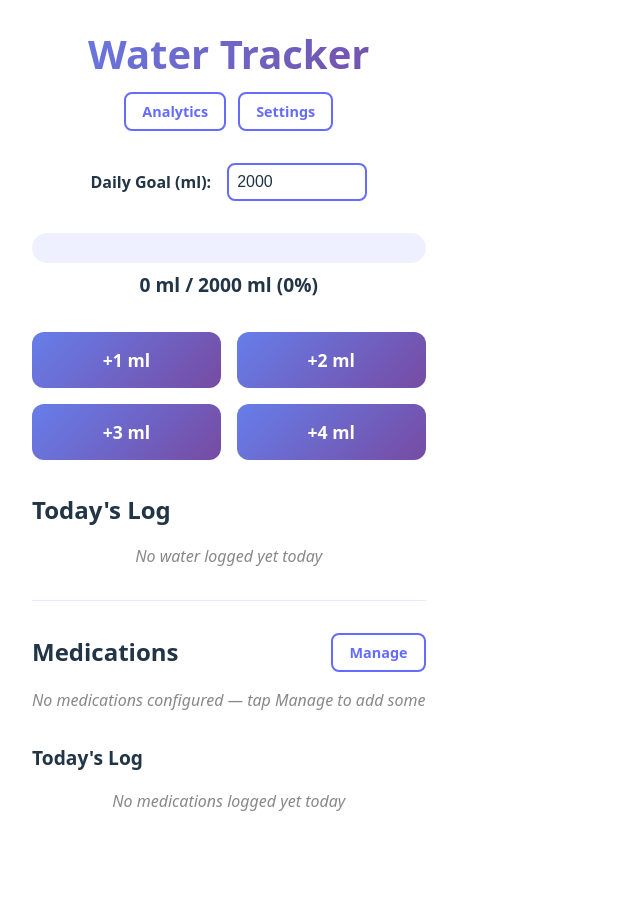
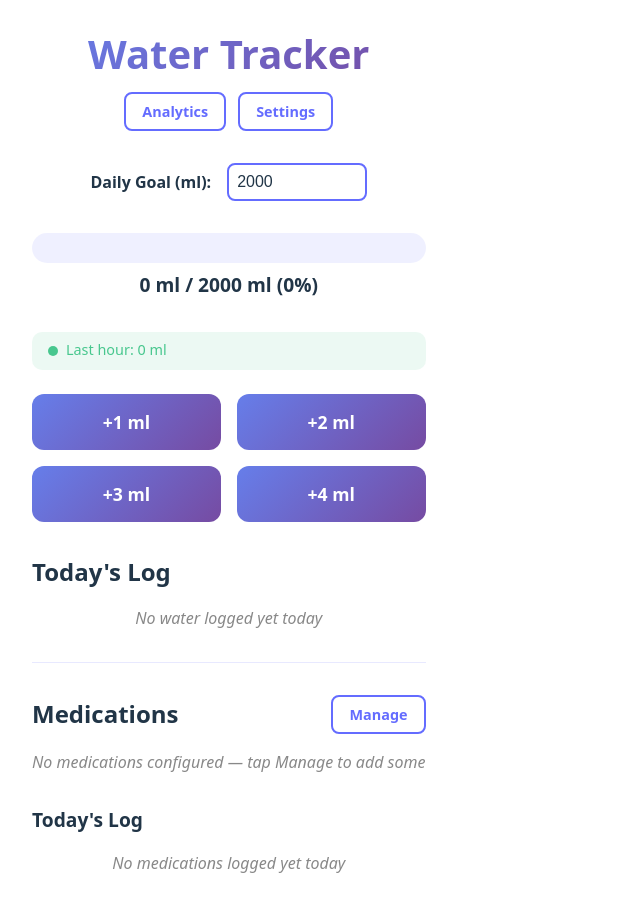
Before and after one commit to Provinite/water-tracker, a React (Vite) app: page / in a window 1280 px wide. Shown: the top 912 px of the page, without its empty margins (0-640 px from the left). Before the commit the page ends 861 px from the top, so only its background shows below. Built offline with nearby package versions, Linux system fonts and the light colour scheme.

Commit message:
Add hourly intake warning to prevent overhydration
Shows a colored indicator (green/yellow/red) between the progress bar
and add buttons displaying last-hour water consumption. Red warning
triggers at 4+ cups (~946ml) per hour with a pulsing dot animation.

```diff
--- a/src/App.css
+++ b/src/App.css
@@ -196,6 +196,54 @@ header h1 {
   margin: 0;
 }
 
+.hourly-indicator {
+  display: flex;
+  align-items: center;
+  gap: 0.5rem;
+  padding: 0.6rem 1rem;
+  border-radius: 10px;
+  margin-bottom: 1.5rem;
+  font-size: 0.9rem;
+  font-weight: 500;
+  transition: background 0.3s, color 0.3s;
+}
+
+.hourly-indicator.green {
+  background: rgba(72, 199, 142, 0.1);
+  color: #48c78e;
+}
+
+.hourly-indicator.yellow {
+  background: rgba(255, 183, 77, 0.15);
+  color: #ffb74d;
+}
+
+.hourly-indicator.red {
+  background: rgba(255, 75, 75, 0.15);
+  color: #ff4b4b;
+}
+
+.hourly-dot {
+  width: 10px;
+  height: 10px;
+  border-radius: 50%;
+  flex-shrink: 0;
+  background: currentColor;
+}
+
+.hourly-indicator.red .hourly-dot {
+  animation: pulse-dot 1.2s ease-in-out infinite;
+}
+
+@keyframes pulse-dot {
+  0%, 100% { opacity: 1; transform: scale(1); }
+  50% { opacity: 0.5; transform: scale(1.3); }
+}
+
+.hourly-text {
+  line-height: 1.3;
+}
+
 .buttons {
   display: grid;
   grid-template-columns: repeat(2, 1fr);
--- a/src/App.jsx
+++ b/src/App.jsx
@@ -137,6 +137,16 @@ function App() {
   const totalIntakeMl = waterIntake.reduce((sum, entry) => sum + entry.amount, 0)
   const progress = Math.min((totalIntakeMl / dailyGoalMl) * 100, 100)
 
+  const ONE_HOUR_MS = 60 * 60 * 1000
+  const YELLOW_THRESHOLD_ML = 500
+  const RED_THRESHOLD_ML = 946
+  const lastHourMl = waterIntake
+    .filter(e => Date.now() - new Date(e.timestamp).getTime() < ONE_HOUR_MS)
+    .reduce((sum, e) => sum + e.amount, 0)
+  const hourlyLevel = lastHourMl >= RED_THRESHOLD_ML ? 'red'
+    : lastHourMl >= YELLOW_THRESHOLD_ML ? 'yellow'
+    : 'green'
+
   const formatTime = (timestamp) => {
     return new Date(timestamp).toLocaleTimeString('en-US', {
       hour: 'numeric',
@@ -268,6 +278,15 @@ function App() {
         </p>
       </div>
 
+      <div className={`hourly-indicator ${hourlyLevel}`}>
+        <span className="hourly-dot" />
+        <span className="hourly-text">
+          Last hour: {mlToUnit(lastHourMl)} {currentUnit.short}
+          {hourlyLevel === 'red' && ' — Slow down! Risk of overhydration.'}
+          {hourlyLevel === 'yellow' && ' — Ease up, approaching high intake.'}
+        </span>
+      </div>
+
       <div className="buttons">
         {quickAddAmounts.map((amount, index) => (
           <button
```
Also changed, not shown: 5 other files (tests, documents, lock files or other folders).
